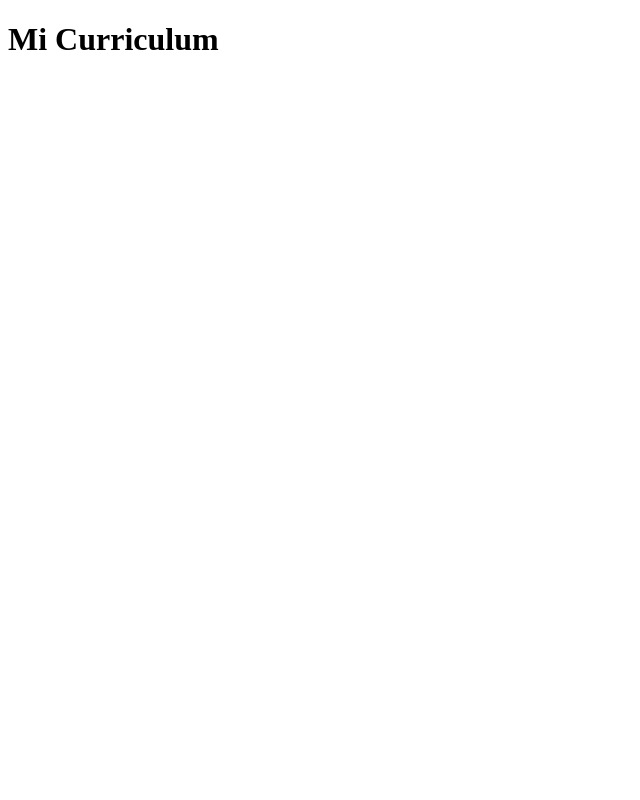
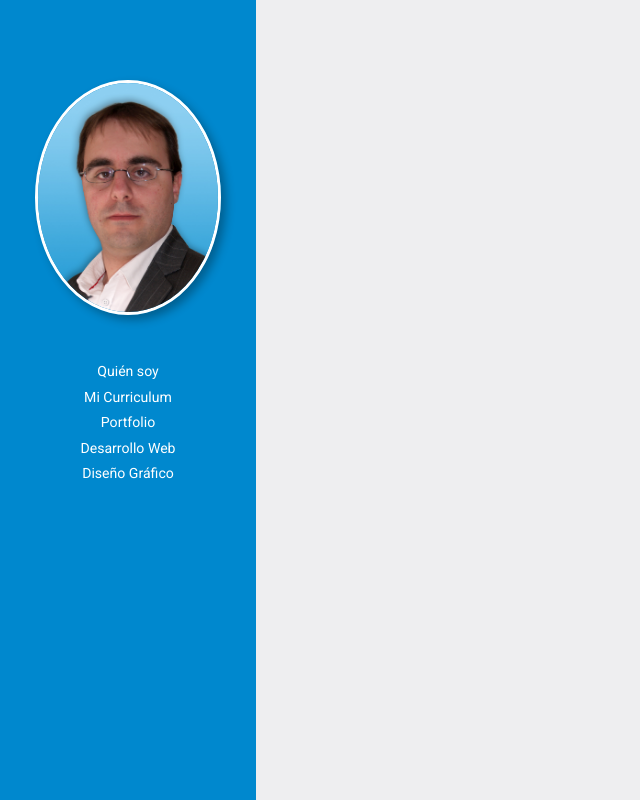
Before and after one commit to esantamaria1984/micv, a plain HTML site: page index.html in a window 1280 px wide. Shown: the whole page, without its empty margins (0-640 px from the left). Drawn offline with Linux system fonts and the light colour scheme; a web font is replaced by a local one.

Commit message:
Mi Curriculum V2

```diff
--- a/index.html
+++ b/index.html
@@ -1,11 +1,30 @@
 <!DOCTYPE html>
 <html lang="es">
-<head>
     <meta charset="UTF-8">
     <meta name="viewport" content="width=device-width, initial-scale=1.0">
     <title>Curriculum y Porfolio Eloy Santamaría</title>
+    <link rel="stylesheet" href="views/css/indexDesktop.css">
 </head>
 <body>
-    <h1>Mi Curriculum</h1>
+
+    <!--***************************MENÚ*****************************-->
+
+    <div id="containerMenu">
+        <img src="views/img/fotoEloy.jpg" alt="Eloy Santamaría Chamorro" id="fotoEloyMenu">
+        <ul>
+            <li>Quién soy</li>
+            <li>Mi Curriculum</li>
+            <li>Portfolio
+                <ul>
+                    <li>Desarrollo Web</li>
+                    <li>Diseño Gráfico</li>
+                </ul>
+            </li>
+        </ul>
+    </div>
+
+    <!--***************************VIEW*****************************-->
+
+    <div id="containerView"></div>
 </body>
 </html>
--- a/views/css/index.css
+++ /dev/null
@@ -1,7 +0,0 @@
-body{
-    background-color: blue;
-}
-
-h1{
-    color: white;
-}
--- /dev/null
+++ b/views/css/indexDesktop.css
@@ -0,0 +1,47 @@
+/*----------------------------------FUENTES-------------------------------*/
+
+@import url('https://fonts.googleapis.com/css2?family=Antonio:wght@100..700&family=Audiowide&family=Chau+Philomene+One:ital@0;1&family=Roboto:ital,wght@0,100..900;1,100..900&display=swap');
+
+body{
+    background-color: rgb(238, 238, 240);
+    margin: 0;
+    height: 100%;
+}
+
+/*------------------------------------MENU-------------------------------*/
+
+#containerMenu{
+    background-color: #0088CE;
+    width: 20%;
+    height: 100vh;
+    text-align: center;
+}
+
+#fotoEloyMenu{
+    width: 70%;
+    margin-top: 10vh;
+    border-radius: 50%;
+    border: 3px solid white;
+    box-shadow: 5px 5px 10px rgba(0, 0, 0, 0.3);
+}
+
+#containerMenu ul{
+    color: white;
+    list-style: none;
+    padding: 0;
+    margin: 0;
+    font-weight: 400;
+    font-family: "Roboto", sans-serif;
+    font-size: 1.1vw;
+    line-height: 2vw;
+}
+
+#containerMenu > ul{
+    margin-top: 5vh;
+}
+
+#containerMenu li:hover{
+    cursor: pointer;
+    background-color: rgb(164, 246, 246);
+    color:#0088CE;
+}
```
Also changed, not shown: views/img/fotoEloy.jpg (added).
